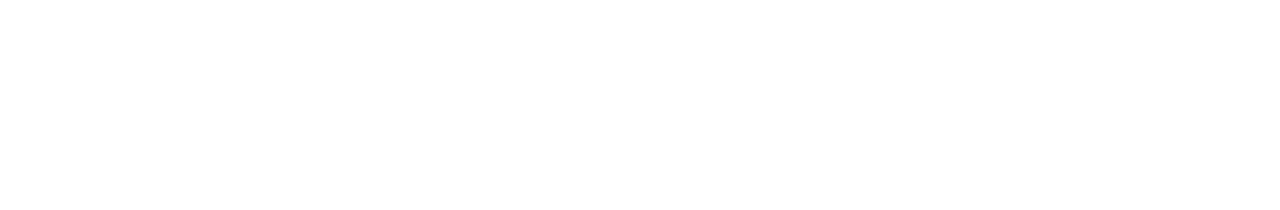
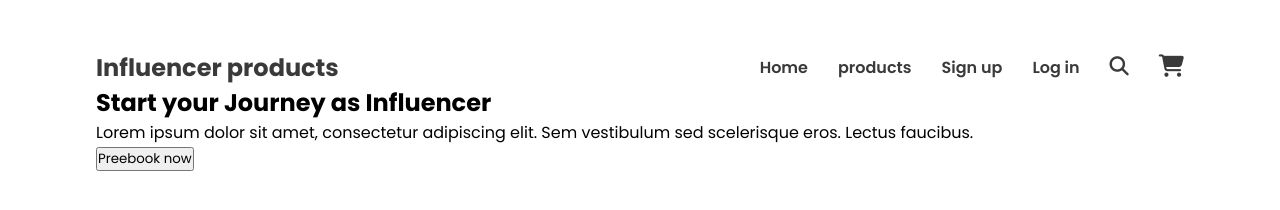
Before and after one commit to mustafa-official/camera, a plain HTML site: page index.html in a window 1280 px wide. Drawn offline with Linux system fonts and the light colour scheme.

Commit message:
navbar created

```diff
--- a/index.html
+++ b/index.html
@@ -4,9 +4,34 @@
     <meta charset="UTF-8">
     <meta name="viewport" content="width=device-width, initial-scale=1.0">
     <title>Camera Site</title>
+    <!-- font-awesome -->
+    <script src="https://kit.fontawesome.com/11ceaaaf0e.js" crossorigin="anonymous"></script>
     <link rel="stylesheet" href="./styles/style.css">
 </head>
 <body>
-
+    <header>
+        <div class="header-container">
+            <nav>
+                <h3 class="site-logo">Influencer products</h3>
+                <ul>
+                    <li><a href="">Home</a></li>
+                    <li><a href="">products</a></li>
+                    <li><a href="">Sign up</a></li>
+                    <li><a href="">Log in</a></li>
+                    <li><a href=""><i class="fa-solid fa-magnifying-glass"></i></a></li>
+                    <li><a href=""><i class="fa-solid fa-cart-shopping"></i></a></li>
+                </ul>
+            </nav>
+            <div class="banner-section">
+                <div class="banner-content">
+                    <h2 class="banner-title">Start your Journey as
+                        Influencer</h2>
+                    <p class="banner-description">Lorem ipsum dolor sit amet, consectetur adipiscing elit. Sem vestibulum sed scelerisque eros. Lectus faucibus.</p>
+                    <button class="banner-btn">Preebook now</button>
+                </div>
+                <div class="banner-img"></div>
+            </div>
+        </div>
+    </header>
 </body>
 </html>
--- a/styles/style.css
+++ b/styles/style.css
@@ -0,0 +1,64 @@
+/* poppins-font */
+@import url('https://fonts.googleapis.com/css2?family=Poppins:wght@400;500;600;700;800;900&display=swap');
+/* inter-font */
+@import url('https://fonts.googleapis.com/css2?family=Inter:wght@400;500;600;700;800;900&family=Poppins:wght@400;500;600;700;800;900&display=swap');
+/* manrope-font */
+@import url('https://fonts.googleapis.com/css2?family=Manrope:wght@400;500;600;700;800&display=swap');
+
+* {
+    margin: 0;
+    padding: 0;
+    font-family: 'Poppins', sans-serif;
+    /* font-family: 'Inter', sans-serif; */
+    /* font-family: 'Manrope', sans-serif; */
+}
+
+:root {
+    --primary-text-color: #3A3A3A;
+}
+
+/* header-section */
+header{
+    margin-top: 50px;
+}
+.header-container {
+    width: 1200px;
+    max-width: 85%;
+    margin: 0 auto;
+
+}
+
+.site-logo {
+    color: var(--primary-text-color);
+    font-size: 1.5rem;
+    font-weight: 700;
+}
+header ul li a{
+    color: var(--primary-text-color);
+    font-size: 1rem;
+    font-weight: 600;
+    text-decoration: none;
+}
+header ul li{
+    list-style: none;
+    margin-right: 30px;
+}
+header ul li:last-child{
+    margin-right: 0;
+}
+nav{
+    display: flex;
+    justify-content: space-between;
+    align-items: center;
+}
+nav ul{
+    display: flex;
+
+}
+.fa-magnifying-glass{
+    font-size: 1.2rem;
+}
+.fa-cart-shopping{
+    font-size: 1.4rem;
+
+}
```
